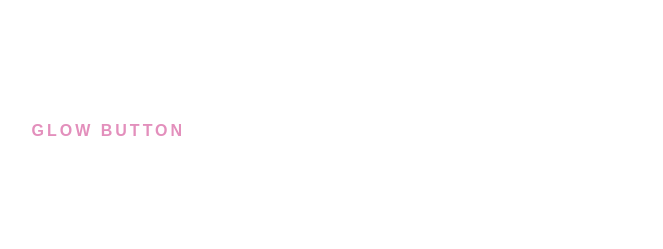
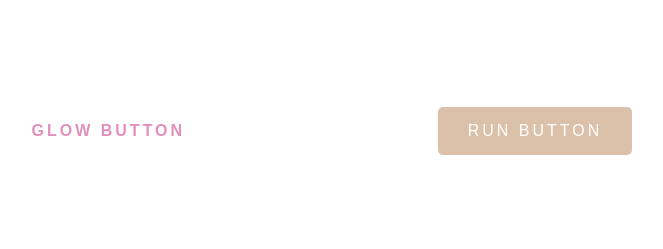
Before and after one commit to ellinacv/css-features, a plain HTML site: page buttons/index.html in a window 1280 px wide. Shown: the whole page, without its empty margins (105-768 px from the left). Drawn offline with Linux system fonts and the light colour scheme.

Commit message:
feat(buttons): button-run

```diff
--- a/buttons/index.html
+++ b/buttons/index.html
@@ -8,6 +8,7 @@
   <link rel="stylesheet" href="styles.css">
 </head>
 <body>
+
   <section class="section-buttons">
     <div class="container">
       <div class="content">
@@ -20,6 +21,11 @@
             Glow Button
           </a>
         </div>
+        <div class="button-box">
+          <a class="button-run button" href="#">
+            Run button
+          </a>
+        </div>
       </div>
   </section>
 
--- a/buttons/styles.css
+++ b/buttons/styles.css
@@ -28,7 +28,7 @@ a {
 .content {
   width: 100%;
   height: 100vh;
-  padding: 15px 15px;
+  padding: 15px;
   display: grid;
   grid-template-columns: repeat(3, 1fr);
   grid-template-rows: repeat(3, 30%);
@@ -46,8 +46,9 @@ a {
 
 .button {
   display: inline-block;
+  padding: 15px 30px;
 
-  padding: 15px 30px;
+  letter-spacing: 3px;
 }
 
 /* Button-glow ---------------------------------------------------- */
@@ -56,7 +57,6 @@ a {
 
   font-weight: 700;
   text-transform: uppercase;
-  letter-spacing: 3px;
   color: #e38fbc;
 
   overflow: hidden;
@@ -67,7 +67,7 @@ a {
   background-color: #e38fbc;
   color: #fff;
   box-shadow: 0 0 10px #e38fbc, 0 0 30px #e38fbc, 0 0 50px #e38fbc;
-  transition: 0.5s 0.9s;
+  transition: 1s 0.9s;
 }
 
 .button-glow__line {
@@ -138,3 +138,44 @@ a {
   top: 100%;
   transition: 1s ease;
 }
+
+/* Button-run ---------------------------------------------------- */
+
+.button-run {
+  position: relative;
+
+  background-color: #dbc1a9;
+  text-transform: uppercase;
+  color: #fff;
+
+  border-radius: 5px;
+  overflow: hidden;
+}
+
+.button-run::before {
+  content: '';
+  position: absolute;
+  top: 0;
+  left: 0;
+
+  width: 1.5em;
+  height: 100%;
+
+  background-color: rgba(242, 227, 213, 0.6);
+
+  transform: translateX(-3em) skewX(-45deg);
+  transition: 0.5s;
+}
+
+.button-run:hover::before {
+  animation: move-light 0.8s 0.2s;
+}
+
+@keyframes move-light {
+  from {
+    transform: translateX(-3em) skewX(-45deg);
+  }
+  to {
+    transform: translateX(14em) skewX(-45deg);
+  }
+}
```
